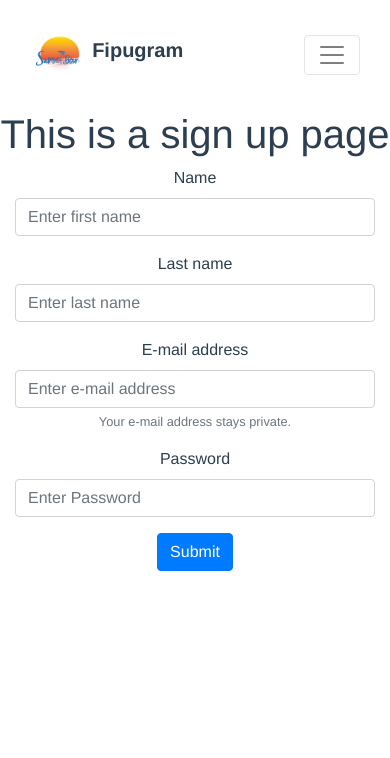
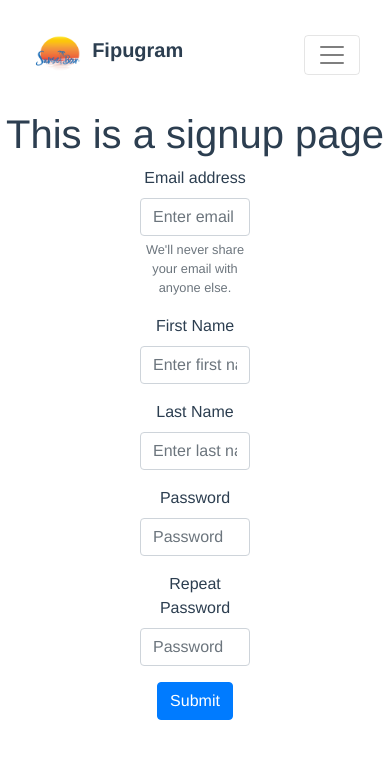
Before and after one commit to mraznjevic/fipugram, a Vue app: page /signup in a window 390 px wide. Shown: the top 758 px of the page. Built offline with nearby package versions, Linux system fonts and the light colour scheme.

Commit message:
Dodan Firebase
Dodala sam Firebase i kreirala novi file firebase.js. Firebase je dodan u Signup.vue

```diff
--- a/package.json
+++ b/package.json
@@ -8,6 +8,7 @@
   },
   "dependencies": {
     "core-js": "^3.6.5",
+    "firebase": "^8.10.1",
     "vue": "^2.6.11",
     "vue-router": "^3.2.0"
   },
--- /dev/null
+++ b/src/firebase.js
@@ -0,0 +1,20 @@
+import firebase from 'firebase/app';
+import 'firebase/auth';
+import 'firebase/firestore';
+
+
+const firebaseConfig = {
+    apiKey: "AIzaSyBZX1PZ6b7sij6iallV-ltH4g-bun3pPpU",
+    authDomain: "fipugram-9b333.firebaseapp.com",
+    projectId: "fipugram-9b333",
+    storageBucket: "fipugram-9b333.appspot.com",
+    messagingSenderId: "792296263962",
+    appId: "1:792296263962:web:67cc3f4bd703e11ca59ca3"
+  };
+
+  // Initialize Firebase
+ firebase.initializeApp(firebaseConfig);
+
+ let db = firebase.firestore();
+
+ export { firebase, db };
--- a/src/views/Signup.vue
+++ b/src/views/Signup.vue
@@ -1,33 +1,109 @@
 <template>
-  <div class="signup">
-    <h1>This is a sign up page</h1>
-    <div class="container">
+    <div class="about">
+        <h1>This is a signup page</h1>
+
         <div class="row">
-        <div class="col-sm"></div>
-        <div class="col-sm">
-          <form @submit.prevent="register">
+            <div class="col"></div>
+            <div class="col">
+                <form @submit.prevent="signup">
                     <div class="form-group">
-              <label for="exampleInputFirstName">Name</label>
-              <input type="text" class="form-control" id="exampleInputFirstName" v-model="firstName" placeholder="Enter first name" required />
+                        <label for="exampleInputEmail1">Email address</label>
+                        <input
+                            type="email"
+                            v-model="email"
+                            class="form-control"
+                            id="exampleInputEmail1"
+                            aria-describedby="emailHelp"
+                            placeholder="Enter email"
+                            required
+                        />
+                        <small id="emailHelp" class="form-text text-muted">
+                            We'll never share your email with anyone else.
+                        </small>
                     </div>
                     <div class="form-group">
-              <label for="exampleInputLastName">Last name</label>
-              <input type="text" class="form-control" id="exampleInputLastName" v-model="lastName" placeholder="Enter last name" required />
+                        <label for="exampleInputFirstName">First Name</label>
+                        <input
+                            type="text"
+                            v-model="firstName"
+                            class="form-control"
+                            id="exampleInputFirstName"
+                            placeholder="Enter first name"
+                            required
+                        />
                     </div>
                     <div class="form-group">
-              <label for="exampleInputEmail">E-mail address</label>
-              <input type="email" class="form-control" id="exampleInputEmail" v-model="email" aria-describedby="emailHelp" placeholder="Enter e-mail address" required />
-              <small id="emailHelp" class="form-text text-muted">Your e-mail address stays private.</small>
+                        <label for="exampleInputLastName">Last Name</label>
+                        <input
+                            type="text"
+                            v-model="lastName"
+                            class="form-control"
+                            id="exampleInputLastName"
+                            placeholder="Enter last name"
+                            required
+                        />
                     </div>
                     <div class="form-group">
-              <label for="exampleInputPassword">Password</label>
-              <input type="password" class="form-control" id="exampleInputPassword" v-model="password" placeholder="Enter Password" required />
+                        <label for="exampleInputPassword1">Password</label>
+                        <input
+                            type="password"
+                            v-model="password"
+                            class="form-control"
+                            id="exampleInputPassword1"
+                            placeholder="Password"
+                            required
+                        />
+                    </div>
+                    <div class="form-group">
+                        <label for="exampleInputPassword2">Repeat Password</label>
+                        <input
+                            type="password"
+                            v-model="passwordRepeat"
+                            class="form-control"
+                            id="exampleInputPassword2"
+                            placeholder="Password"
+                            required
+                        />
                     </div>
                     <button type="submit" class="btn btn-primary">Submit</button>
                 </form>
             </div>
-        <div class="col-sm"></div>
-      </div>
+            <div class="col"></div>
         </div>
     </div>
 </template>
+
+<script>
+import { firebase } from '@/firebase';
+
+export default {
+    name: 'Signup',
+    data() {
+        return {
+            email: '',
+            firstName: '',
+            lastName: '',
+            password: '',
+            passwordRepeat: ''
+        };
+    },
+    methods: {
+        signup() {
+            if (this.password !== this.passwordRepeat) {
+                console.error('Passwords do not match');
+                return;
+            }
+
+            firebase
+                .auth()
+                .createUserWithEmailAndPassword(this.email, this.password)
+                .then(() => {
+                    console.log('Successful registration');
+                })
+                .catch(error => {
+                    console.error('Error during registration:', error);
+                });
+        }
+    }
+};
+</script>
```
Also changed, not shown: 1 other file (tests, documents, lock files or other folders). Lines whose indentation alone changed are shown as unchanged.
